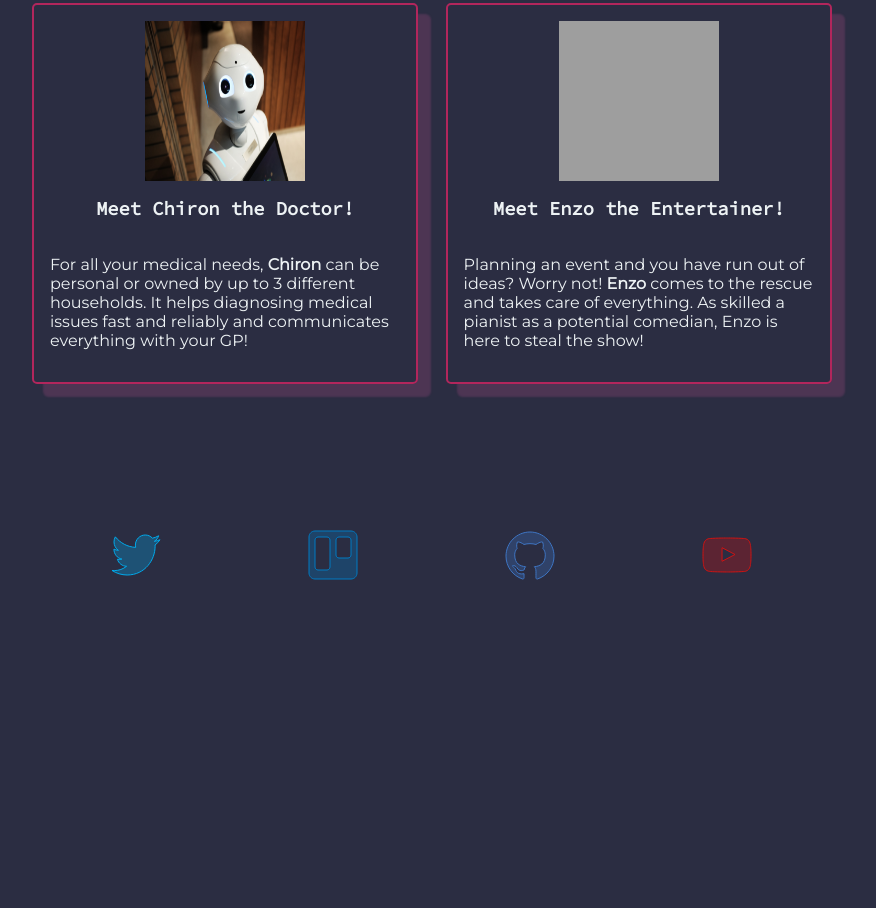
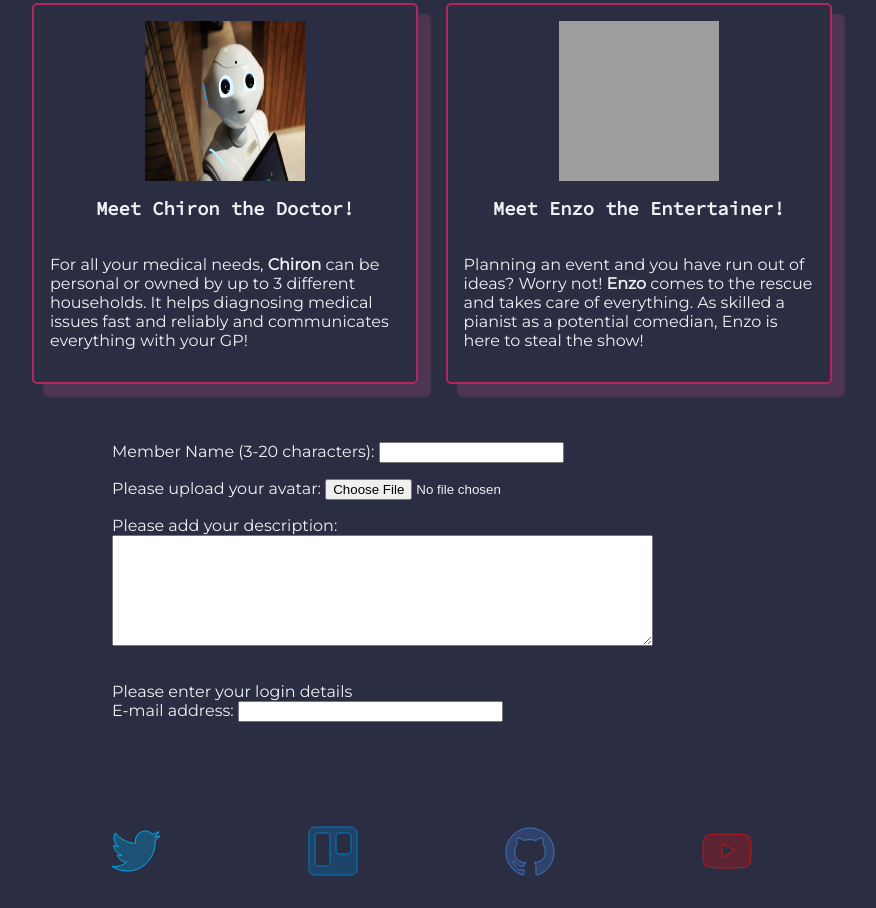
Before and after one commit to fac22/Michael-Elena-Agency, a website: page index.html in a window 1280 px wide. Shown: the part 1709-2617 px from the top of the page, without its empty margins (208-1084 px from the left). Before the commit the page ends 2321 px from the top, so only its background shows below. Drawn offline with Linux system fonts and the light colour scheme; grey boxes are pictures that could not be loaded; a web font is replaced by a local one.

Commit message:
Main input fields for new members added name, avatar, description and e-mail inputs

```diff
--- a/index.html
+++ b/index.html
@@ -20,6 +20,8 @@
         <ul class="navbar row">
           <li><a href="#About" class="links">About Us</a></li>
           <li><a href="#Team" class="links">Our Team</a></li>
+          <li><a href="#Members" class="links">Members</a></li>
+          <li><a href="#Clients" class="links">Clients</a></li>
           <li><a href="#Socials" class="links">Let's connect!</a></li>
         </ul>
       </div>
@@ -124,7 +126,57 @@
         </ul>
       </section>
     </main>
+    <!-- ----------------------------- MEMBERS AREA -----------------------------  -->
+    <section id="Members" class="members-area center width-md stack-lg">
+      <form action="" class="center stack-lg">
+        <article class="center stack-md">
+          <div>
+            <label for="name">Member Name (3-20 characters):</label>
+            <input
+              type="text"
+              id="name"
+              required
+              minlength="3"
+              maxlength="20"
+            />
+          </div>
 
+          <div>
+            <label for="avatar">Please upload your avatar:</label>
+            <input
+              type="file"
+              id="avatar"
+              name="avatar"
+              accept="image/png, image/jpeg"
+            />
+          </div>
+
+          <div>
+            <div>
+              <label for="description">Please add your description:</label>
+            </div>
+
+            <textarea
+              name="description"
+              id="description"
+              cols="65"
+              rows="7"
+            ></textarea>
+          </div>
+        </article>
+
+        <article>
+          <div>Please enter your login details</div>
+
+          <div>
+            <label for="email">E-mail address:</label>
+            <input type="email" id="email" size="30" required />
+          </div>
+        </article>
+      </form>
+    </section>
+
+    <!-- ----------------------------- F O O T E R -----------------------------  -->
     <footer id="Socials">
       <!-- ------------ SOCIALS ------------ -->
       <!-- <div  class="center width-md stack-md">
```
Also changed, not shown: member.html (+5 -1 lines).
